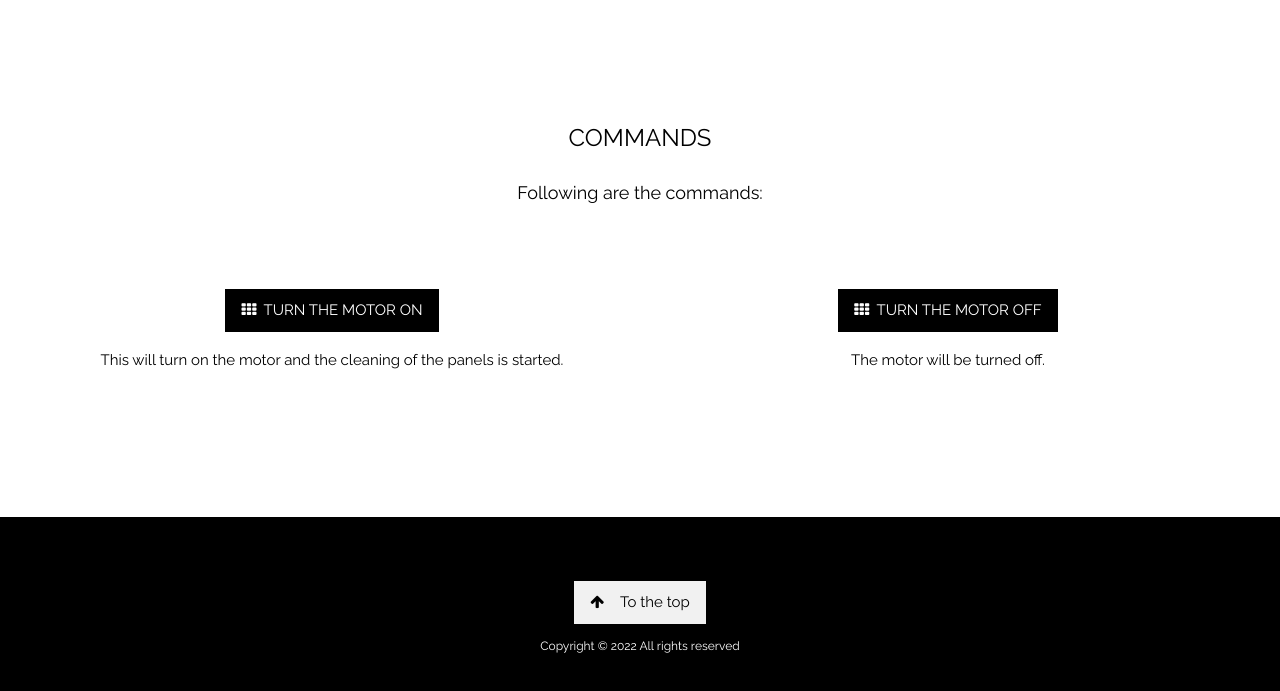
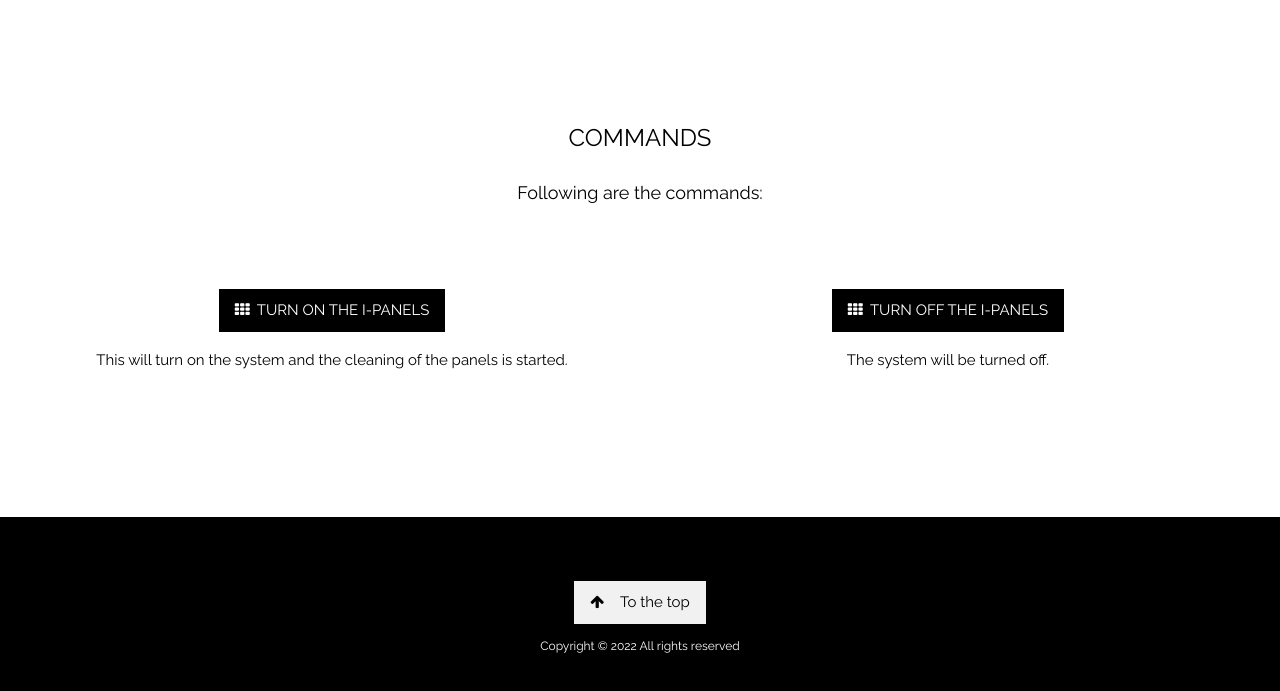
Before and after one commit to manpreetlotay99/majorproject.io, a plain HTML site: page commands.html in a window 1280 px wide. Shown: the part 822-1513 px from the top of the page. Drawn offline with nearby package versions, Linux system fonts and the light colour scheme.

Commit message:
Update commands.html

```diff
--- a/commands.html
+++ b/commands.html
@@ -69,15 +69,15 @@
   <p class="w3-center w3-large">Following are the commands:</p>
   <div class="w3-row-padding w3-center" style="margin-top:64px">
     <div class="w3-half w3-center">
-      <p><a href="sms://+919872788943;?&body=Ipanel_on" class="w3-button w3-black"><i class="fa fa-th"> </i> TURN THE MOTOR ON</a></p>
+      <p><a href="sms://+919872788943;?&body=Ipanel_on" class="w3-button w3-black"><i class="fa fa-th"> </i> TURN ON THE I-PANELS</a></p>
 
-      <p>This will turn on the motor and the cleaning of the panels is started.</p>
+      <p>This will turn on the system and the cleaning of the panels is started.</p>
     </div>
 	   <div class="w3-half w3-center">
-		<p><a href="sms://+919872788943;?&body=Ipanel_off"  class="w3-button w3-black"><i class="fa fa-th"> </i> TURN THE MOTOR OFF</a></p>
+		<p><a href="sms://+919872788943;?&body=Ipanel_off"  class="w3-button w3-black"><i class="fa fa-th"> </i> TURN OFF THE I-PANELS</a></p>
 
 
-      <p>The motor will be turned off.</p>
+      <p>The system will be turned off.</p>
     </div>
 
 
```
